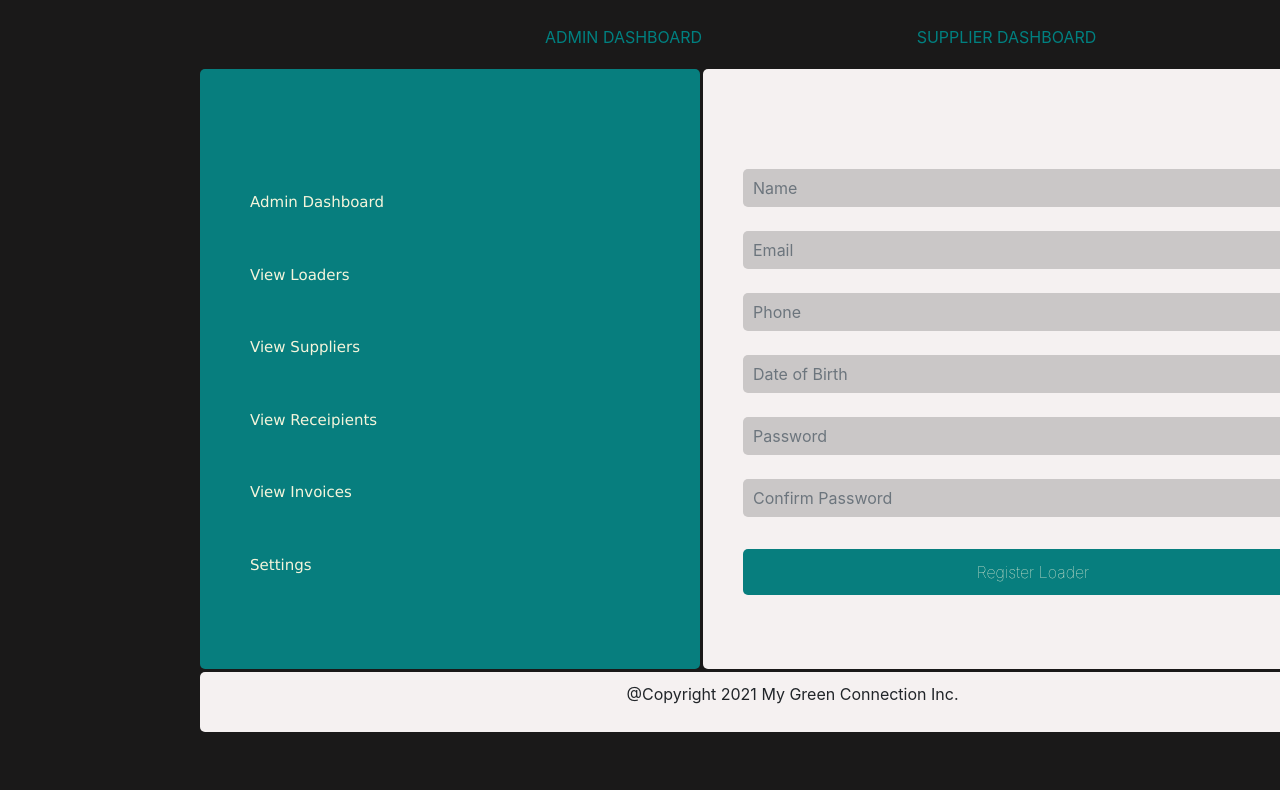
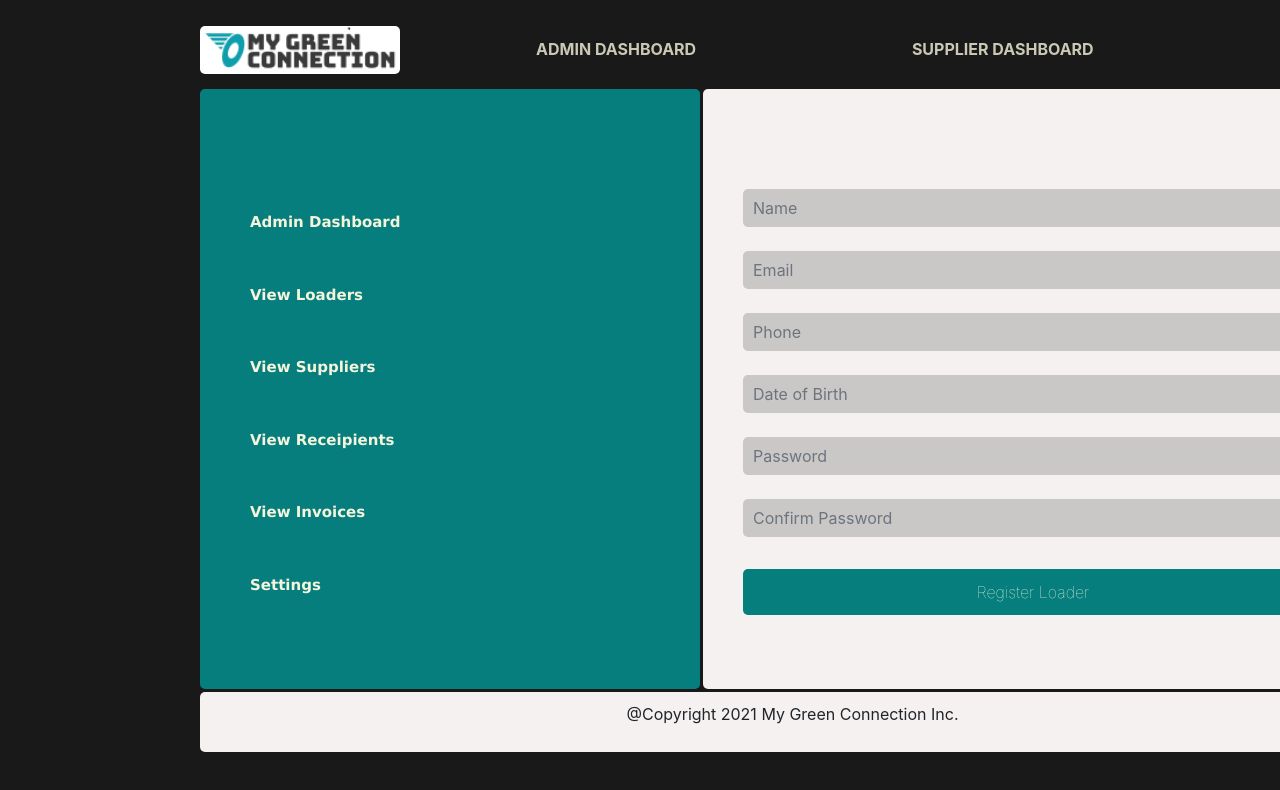
Before and after one commit to sylviaboona/green_mile_project, a React (Create React App) app: page /addLoader in a window 1280 px wide. Shown: the top 790 px of the page. Built offline with nearby package versions, Linux system fonts and the light colour scheme.

Commit message:
addedlogo on other pages

```diff
--- a/src/AppPages/ForgotPassword.tsx
+++ b/src/AppPages/ForgotPassword.tsx
@@ -8,7 +8,7 @@ const ForgotPassword = () => {
         <div className="login-page-container">
 
             <div className="login-left-panel">
-                <p className="tagline-loginpage">Your number one delivery partner</p>
+                <p className="tagline-loginpage">Your number one package delivery partner</p>
                 <img src={doorDelivery} alt="Door Delivery img" className="login-left-panel-img" />
             </div>
             <div className="login-right-panel">
--- a/src/AppPages/Login.tsx
+++ b/src/AppPages/Login.tsx
@@ -37,7 +37,7 @@ const LoginForm = () => {
         <div className="login-page-container">
 
             <div className="login-left-panel">
-                <p className="tagline-loginpage">Your number one delivery partner</p>
+                <p className="tagline-loginpage">Your number one package delivery partner</p>
                 <img src={doorDelivery} alt="Door Delivery img" className="login-left-panel-img" />
             </div>
             <div className="login-right-panel">
--- a/src/AppPages/ViewPackages.tsx
+++ b/src/AppPages/ViewPackages.tsx
@@ -55,15 +55,15 @@ const ViewPackages = () => {
                             <th className="table-field ">Package No.</th>
                             <th className="table-field">Package Name</th>
                             <th className="table-field table-packages"> Receipient</th>
-                            <th className="table-field"> Address</th>
-                            <th className="table-field"> Phone</th>
-                            <th className="table-field"> Delivery Time</th>
+                            <th className="table-field table-packages"> Address</th>
+                            <th className="table-field table-packages"> Phone</th>
+                            <th className="table-field table-packages"> Delivery Time</th>
                             <th className="table-field"> Delivery Cost</th>
                         </tr>
                     </thead>
                     <tbody >
 
-                    {localStorage.getItem('Password') && (
+                    {localStorage.getItem('packagename') && (
                         <tr>
                                 <td className="table-data">001</td>
                                 <td className="table-data">{localStorage.getItem('packagename')}</td>
--- a/src/assets/css/App.css
+++ b/src/assets/css/App.css
@@ -1,23 +1,38 @@
 .navbar{
   /* background-color: rgb(167, 134, 134); */
-  margin-left: 505px;
-  margin-right: 315px;
+  margin-left: 500px;
+  /* margin-right: 315px; */
    text-align: left;
-   padding: 20px;
+   /* padding: 20px; */
    width: 880px;
 }
 
+.logo-nav{
+  margin-left: 200px;
+  margin-bottom: -73px;
+  /* width: 300px; */
+  width: 200px;
+  border-radius: 5px;
+}
+
 .navbar-link{
-  color: teal;
+  /* color: teal; */
+  color: beige;
+  opacity: 80%;
   /* padding-right: 50px; */
+  /* color: rgb(202, 199, 199); */
   padding-left: 20px;
   padding-top: 5px;
   padding-right: 5px;
+  padding-bottom: 20px;
   text-decoration: none;
+  font-weight: bold;
 }
 .navbar-link:hover{
   background-color: rgb(211, 205, 205);
   padding: 5px;
+  text-decoration: none;
+  color: rgb(7, 126, 126);
 }
 
 .form-control{
@@ -43,8 +58,14 @@
   color: beige;
   padding: 10px;
   border-radius: 5px;
-  margin-left: 695px;
+  margin-left: 735px;
 
+}
+
+.signup-btn:hover{
+  color: beige;
+  text-decoration: none;
+  font-weight: bold;
 }
 
 .login-left-panel{
@@ -86,6 +107,12 @@
   /* margin-left: 10px; */
   margin-top: 8px;
 }
+
+.btn:hover{
+  color: beige;
+  text-decoration: none;
+  font-weight: bold;
+}
 .login-btn{
   width: 340px;
 }
@@ -97,6 +124,14 @@
   text-decoration: none;
   padding-top: 15px;
 }
+.forgot-password:hover{
+  color: rgb(7, 126, 126);
+  text-decoration: none;
+  background-color: rgb(233, 230, 230);
+  margin-top: 15px;
+  padding-bottom: 15px;
+  border-radius: 5px;
+}
 
 .tagline-loginpage{
   color: beige;
@@ -104,14 +139,16 @@
   text-align: center;
   padding-top: 500px;
   font-size: 20px;
+  font-weight: bold;
 }
 
 .login-left-panel-img{
   width: 200px;
   margin-left: 280px;
   margin-top: -600px;
-  border-radius: 5px;
+  border-radius: 40px;
   opacity: 60%;
+
 }
 
 
@@ -146,12 +183,19 @@
   color: beige;
   margin-left: 50px;
   text-decoration: none;
+  font-weight: bold;
 }
 .sidebar-link:hover{
-  background-color: rgb(112, 209, 194);
+  background-color: rgb(209, 208, 208);
+  opacity: 40%;
   padding: 20px ;
   border-radius: 5px;
-  /* width: 200px; */
+  color: beige;
+  text-decoration: none;
+  /* margin-left: 0; */
+  /* margin-right: 0; */
+
+  /* width: 300px; */
   /* padding-right: 100px; */
 }
 
@@ -203,7 +247,7 @@ table{
 }
 
 .table-packages{
-  padding-right: 45px;
+  padding-right: 35px;
  }
 
 .invoice-card{
--- a/src/components/NavBar.tsx
+++ b/src/components/NavBar.tsx
@@ -1,7 +1,7 @@
 import React from 'react'
 import { Link } from 'react-router-dom'
-import Login from '../AppPages/Login'
-// import gmlogo from '../assets/img/twitter_header_photo_1.png'
+// import Login from '../AppPages/Login'
+import gmlogo from '../assets/img/mgc_logo2.png';
 
 const NavBar = () => {
     // if (<Login />){
@@ -12,13 +12,16 @@ const NavBar = () => {
     //         </div>
     //     )
     // } else{
-        return (
+    return (
+        < div >
+            <img src={gmlogo} width="250" alt="GreenMileLogo" className="logo-nav" />
             <div className="navbar">
                 <Link to="/adminDash" className="navbar-link">ADMIN DASHBOARD</Link>
                 <Link to="/supplierDash" className="navbar-link">SUPPLIER DASHBOARD</Link>
                 <Link to="/" className="navbar-link">LOGIN</Link>
             </div>
-        )
+        </div>
+    )
 
     // }
 
```
Also changed, not shown: src/assets/img/mgc_logo2.png (added), src/assets/img/mgc_logo3.svg (renamed from src/assets/img/mgc_logo2.svg).
